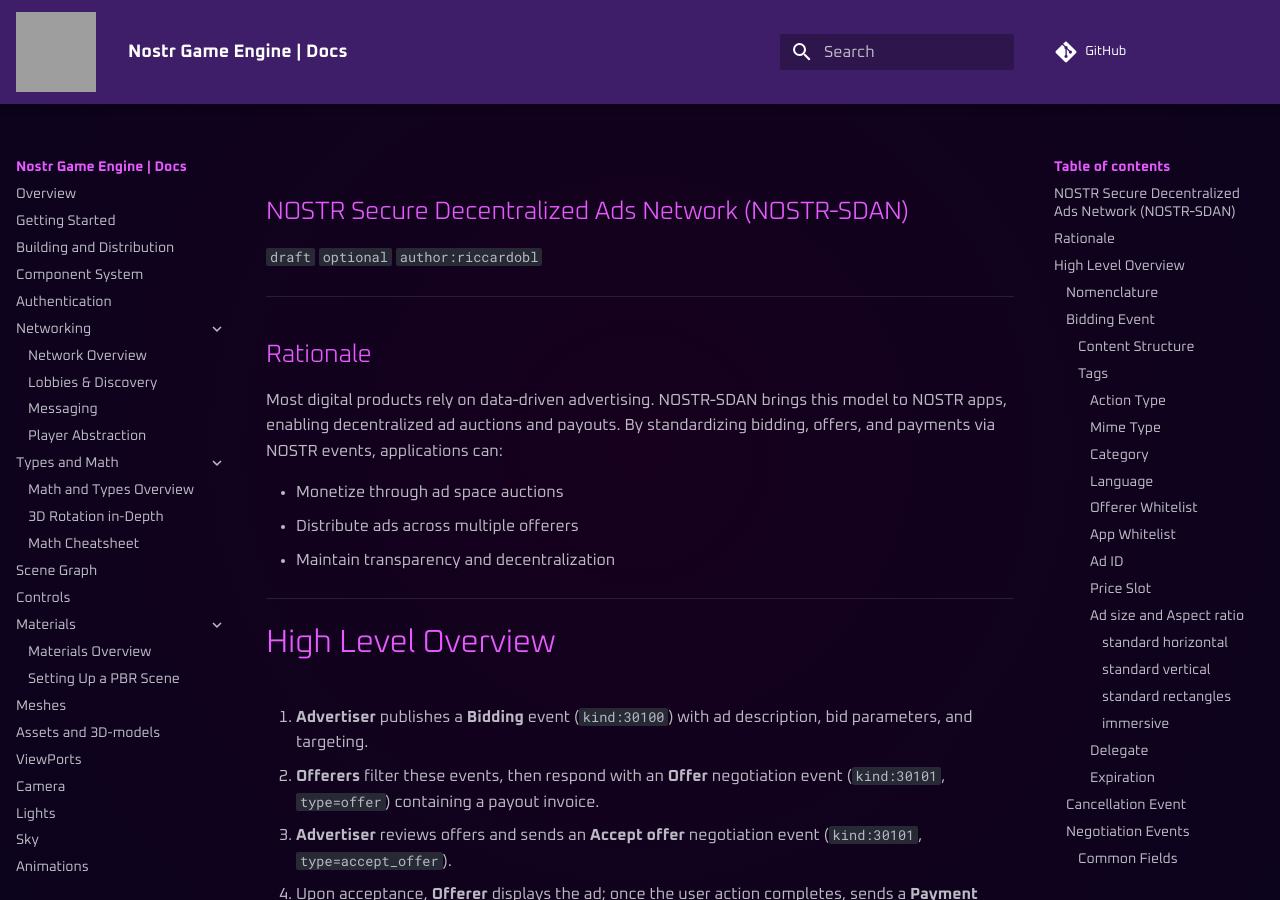
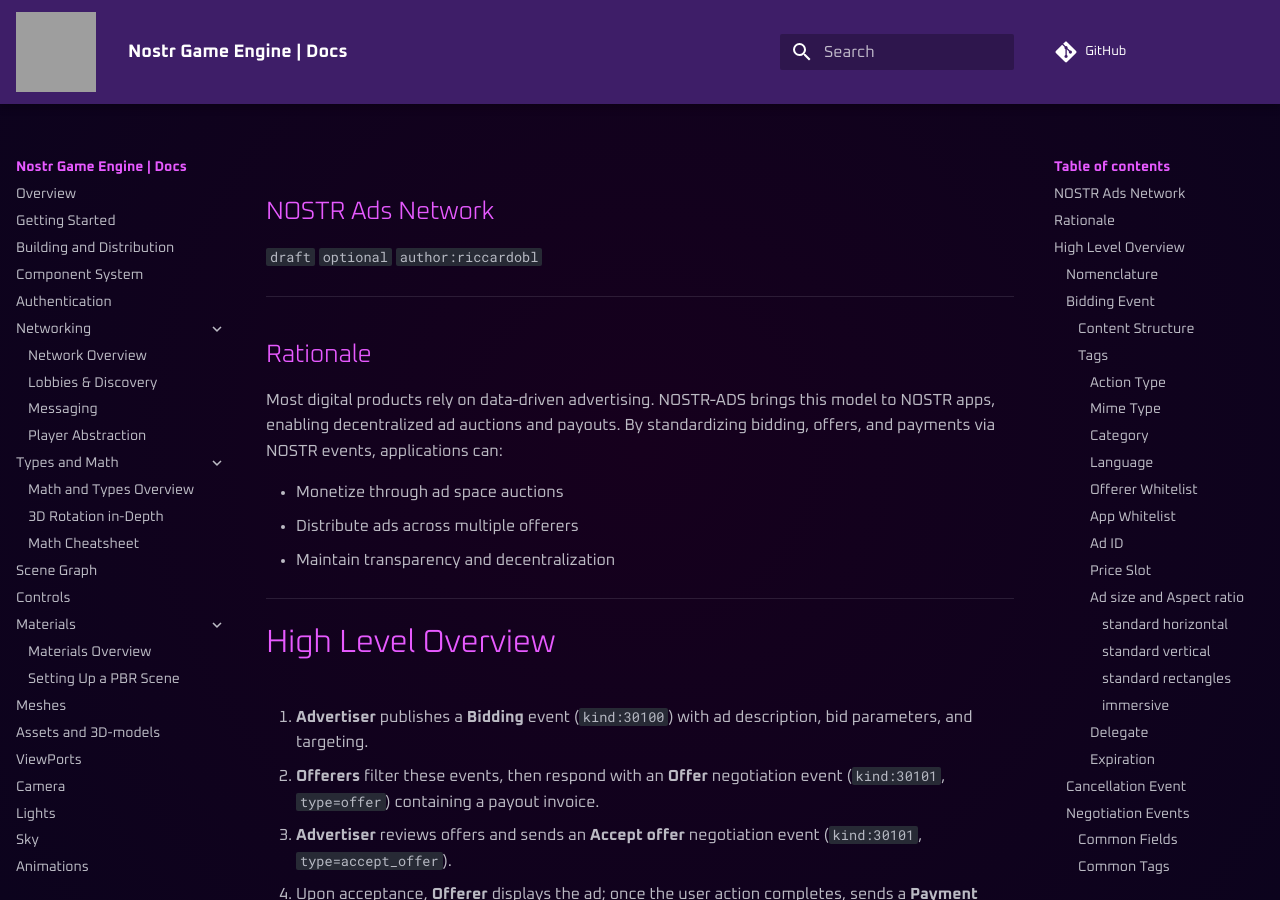
Before and after one commit to NostrGameEngine/docs, an MkDocs documentation site: the page built from docs/nip-drafts/nip-ADS.md, in a window 1280 px wide and 900 px high. Built offline with MkDocs 1.6.1 and Material for MkDocs 9.7.7, drawn with Linux system fonts in a browser that asks for light colours; comment, search, counter and statistics services are not loaded.

Commit message:
rename ads nip

```diff
--- a/docs/nip-drafts/index.md
+++ b/docs/nip-drafts/index.md
@@ -1,3 +1,3 @@
 - [NIP-RTC](nip-RTC.md)
 - [NIP-GAMERTAG](nip-GAMERTAG.md)
-- [NIP-SDAN](nip-SDAN.md)
+- [NIP-ADS](nip-ADS.md)
--- a/docs/nip-drafts/nip-SDAN.md
+++ b/docs/nip-drafts/nip-ADS.md
@@ -1,4 +1,4 @@
-## NOSTR  Secure Decentralized Ads Network (NOSTR‑SDAN)
+## NOSTR Ads Network
 
 `draft` `optional`  `author:riccardobl`
 
@@ -6,7 +6,7 @@
 
 ## Rationale
 
-Most digital products rely on data‑driven advertising. NOSTR‑SDAN brings this model to NOSTR apps, enabling decentralized ad auctions and payouts. By standardizing bidding, offers, and payments via NOSTR events, applications can:
+Most digital products rely on data‑driven advertising. NOSTR‑ADS brings this model to NOSTR apps, enabling decentralized ad auctions and payouts. By standardizing bidding, offers, and payments via NOSTR events, applications can:
 
 * Monetize through ad space auctions
 * Distribute ads across multiple offerers
```
